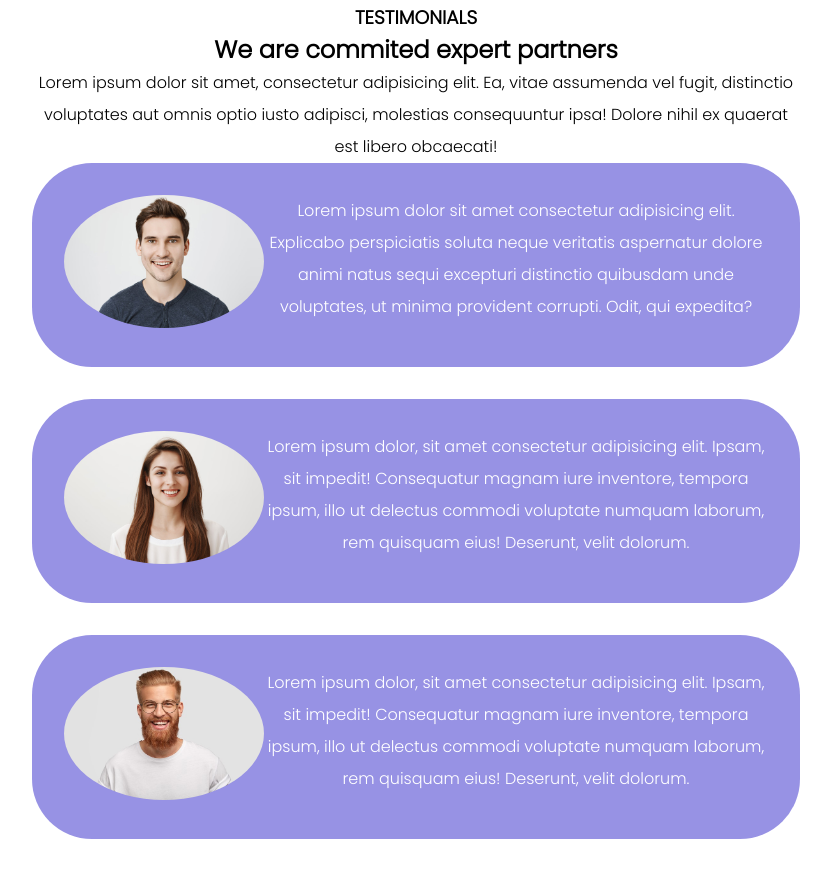
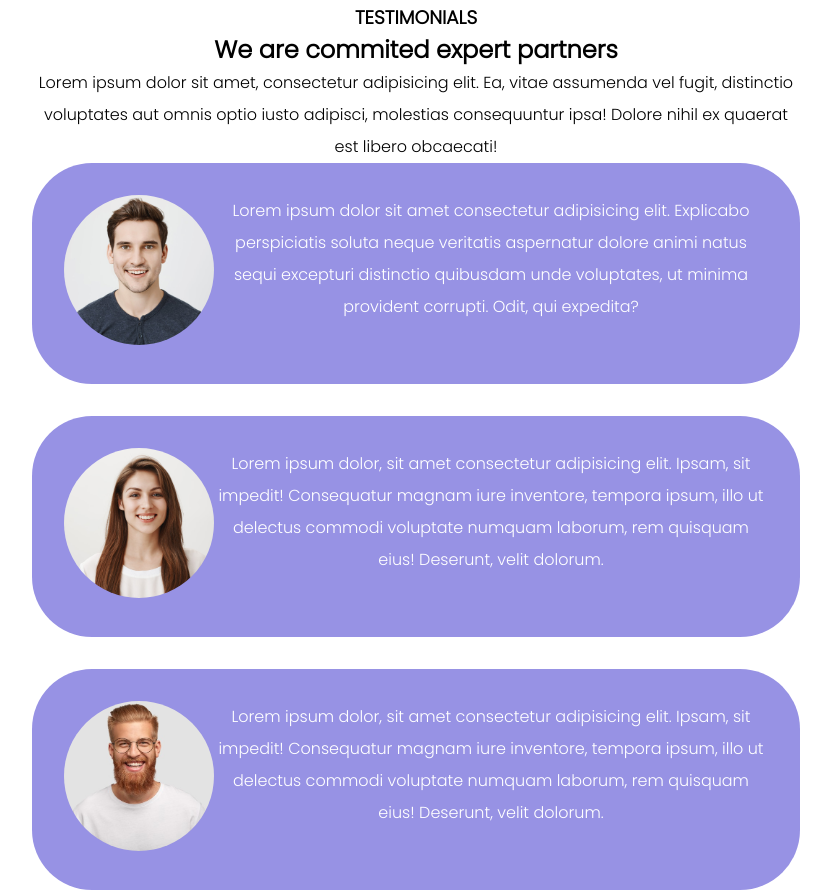
Before and after one commit to Leograzioli/htmlcss-responsive-layout, a plain HTML site: page index.html in a window 1280 px wide. Shown: the part 2141-3034 px from the top of the page, without its empty margins (224-1055 px from the left). Drawn offline with Linux system fonts and the light colour scheme.

Commit message:
sistemato img rotonde

```diff
--- a/css/style.css
+++ b/css/style.css
@@ -129,7 +129,9 @@ section {
 
 .testimonials-img img {
     border-radius: 50%;
-    width: 200px;
+    width: 150px;
+    height: 150px;
+    object-fit: cover;
 }
 
 /* benefits section  */
@@ -170,7 +172,7 @@ footer {
 }
 
 /* MEDIA QUERY  */
-/* tablet  */
+/************* tablet  *************/
 @media screen and (min-width: 768px) {
 
     /**** MAIN  ****/
@@ -231,7 +233,7 @@ footer {
     }
 }
 
-/* desktop */
+/************* desktop *************/
 @media screen and (min-width: 992px) {
     /**** COMMON ****/
     .container {
```
Also changed, not shown: index.html (+8 -1 lines).
